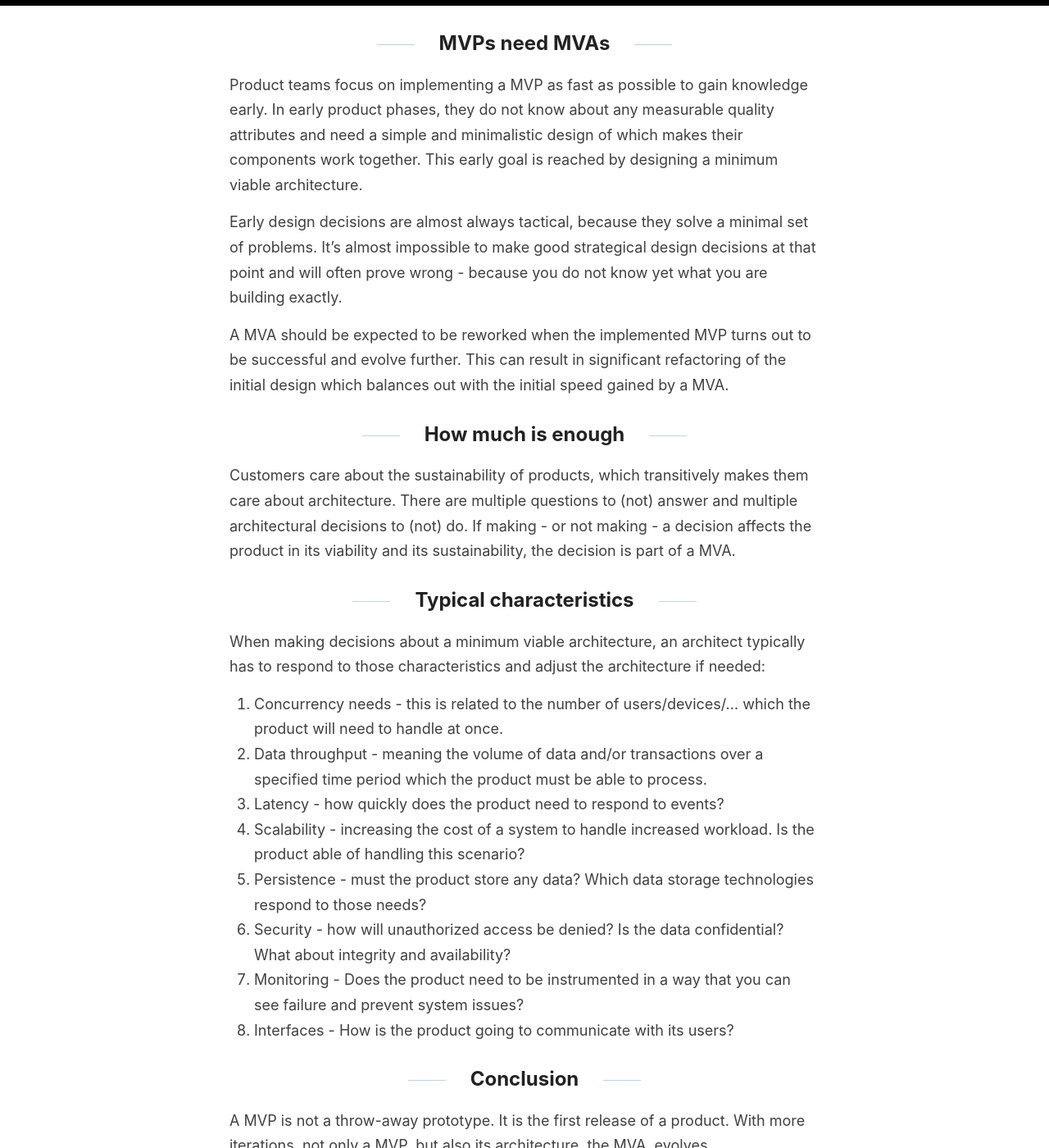
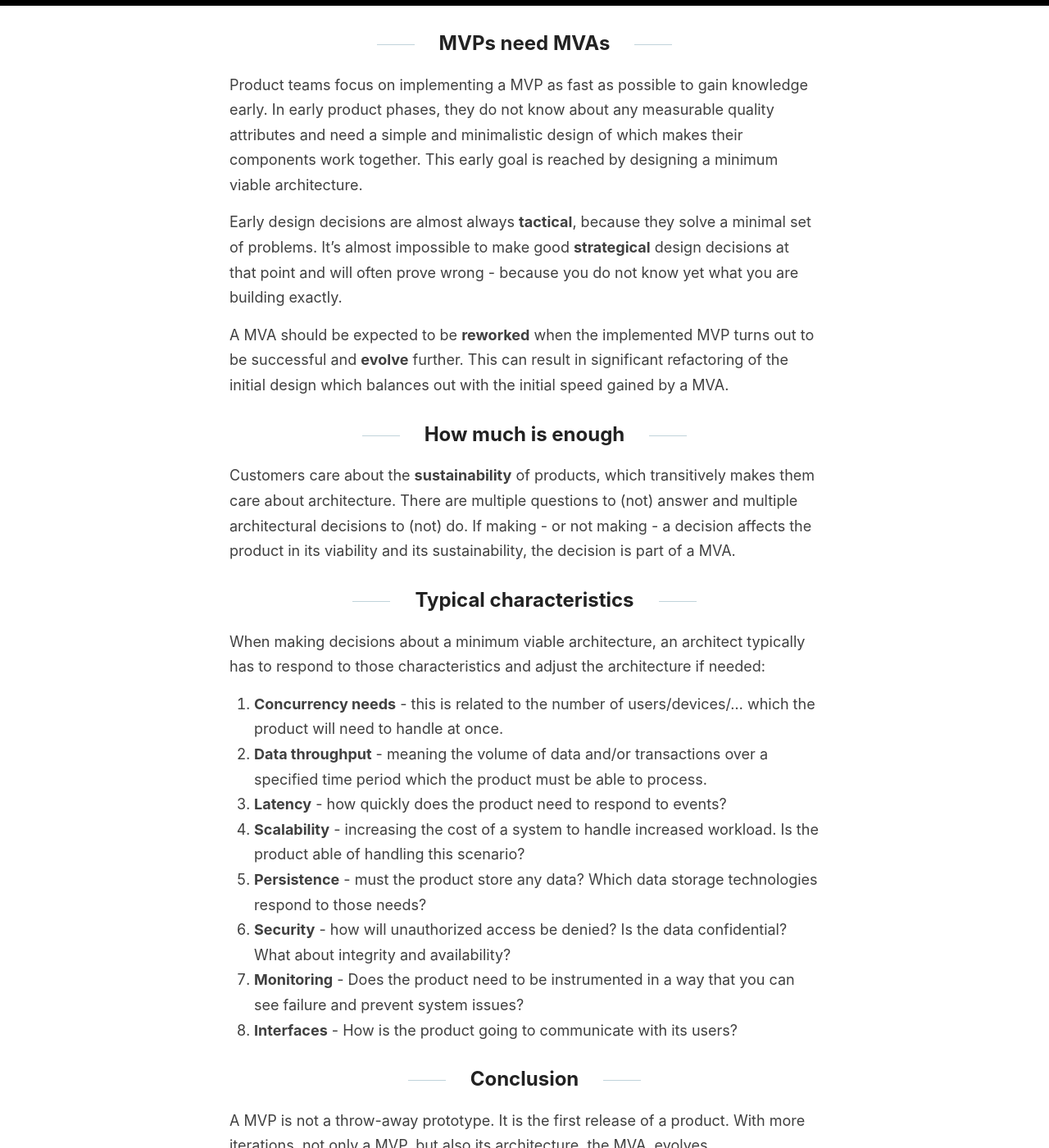
Before and after one commit to torbendury/torbendury.github.io, a Jekyll site: the page built from _posts/2024-02-01-minimum-viable-architecture.md, in a window 1280 px wide and 1400 px high, scrolled down 734 px. Shown: the whole window at 82% size. Built offline with Jekyll 4.4.1, drawn with Linux system fonts in a browser that asks for light colours.

Commit message:
chore: formatting

```diff
--- a/_posts/2024-02-01-minimum-viable-architecture.md
+++ b/_posts/2024-02-01-minimum-viable-architecture.md
@@ -16,26 +16,26 @@ But a MVP is very useful way beyond the start of a project. When thought, planne
 
 Product teams focus on implementing a MVP as fast as possible to gain knowledge early. In early product phases, they do not know about any measurable quality attributes and need a simple and minimalistic design of which makes their components work together. This early goal is reached by designing a minimum viable architecture.
 
-Early design decisions are almost always tactical, because they solve a minimal set of problems. It's almost impossible to make good strategical design decisions at that point and will often prove wrong - because you do not know yet what you are building exactly.
+Early design decisions are almost always **tactical**, because they solve a minimal set of problems. It's almost impossible to make good **strategical** design decisions at that point and will often prove wrong - because you do not know yet what you are building exactly.
 
-A MVA should be expected to be reworked when the implemented MVP turns out to be successful and evolve further. This can result in significant refactoring of the initial design which balances out with the initial speed gained by a MVA.
+A MVA should be expected to be **reworked** when the implemented MVP turns out to be successful and **evolve** further. This can result in significant refactoring of the initial design which balances out with the initial speed gained by a MVA.
 
 ## How much is enough
 
-Customers care about the sustainability of products, which transitively makes them care about architecture. There are multiple questions to (not) answer and multiple architectural decisions to (not) do. If making - or not making - a decision affects the product in its viability and its sustainability, the decision is part of a MVA.
+Customers care about the **sustainability** of products, which transitively makes them care about architecture. There are multiple questions to (not) answer and multiple architectural decisions to (not) do. If making - or not making - a decision affects the product in its viability and its sustainability, the decision is part of a MVA.
 
 ## Typical characteristics
 
 When making decisions about a minimum viable architecture, an architect typically has to respond to those characteristics and adjust the architecture if needed:
 
-1. Concurrency needs - this is related to the number of users/devices/... which the product will need to handle at once.
-2. Data throughput - meaning the volume of data and/or transactions over a specified time period which the product must be able to process.
-3. Latency - how quickly does the product need to respond to events?
-4. Scalability - increasing the cost of a system to handle increased workload. Is the product able of handling this scenario?
-5. Persistence - must the product store any data? Which data storage technologies respond to those needs?
-6. Security - how will unauthorized access be denied? Is the data confidential? What about integrity and availability?
-7. Monitoring - Does the product need to be instrumented in a way that you can see failure and prevent system issues?
-8. Interfaces - How is the product going to communicate with its users?
+1. **Concurrency needs** - this is related to the number of users/devices/... which the product will need to handle at once.
+2. **Data throughput** - meaning the volume of data and/or transactions over a specified time period which the product must be able to process.
+3. **Latency** - how quickly does the product need to respond to events?
+4. **Scalability** - increasing the cost of a system to handle increased workload. Is the product able of handling this scenario?
+5. **Persistence** - must the product store any data? Which data storage technologies respond to those needs?
+6. **Security** - how will unauthorized access be denied? Is the data confidential? What about integrity and availability?
+7. **Monitoring** - Does the product need to be instrumented in a way that you can see failure and prevent system issues?
+8. **Interfaces** - How is the product going to communicate with its users?
 
 ## Conclusion
 
```
